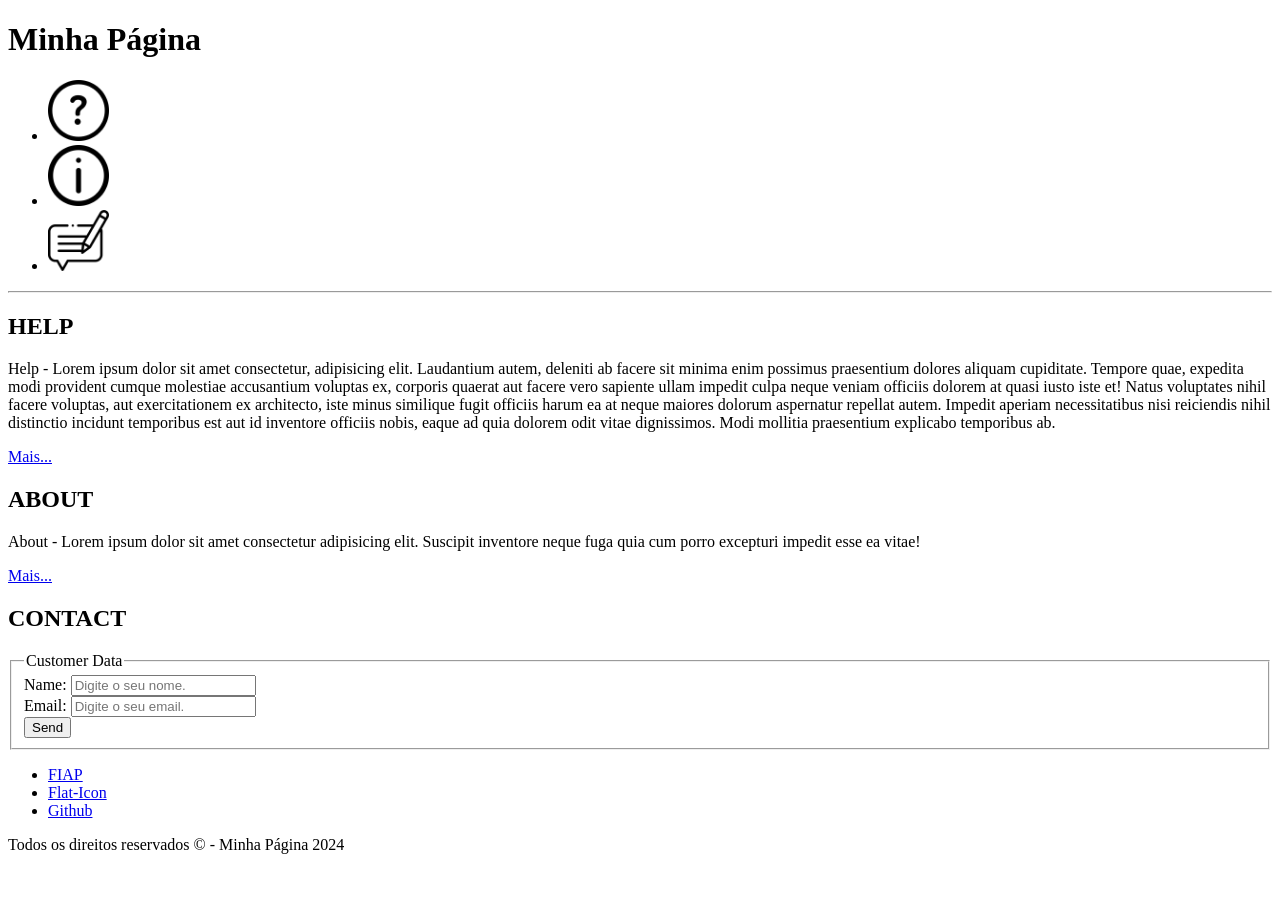
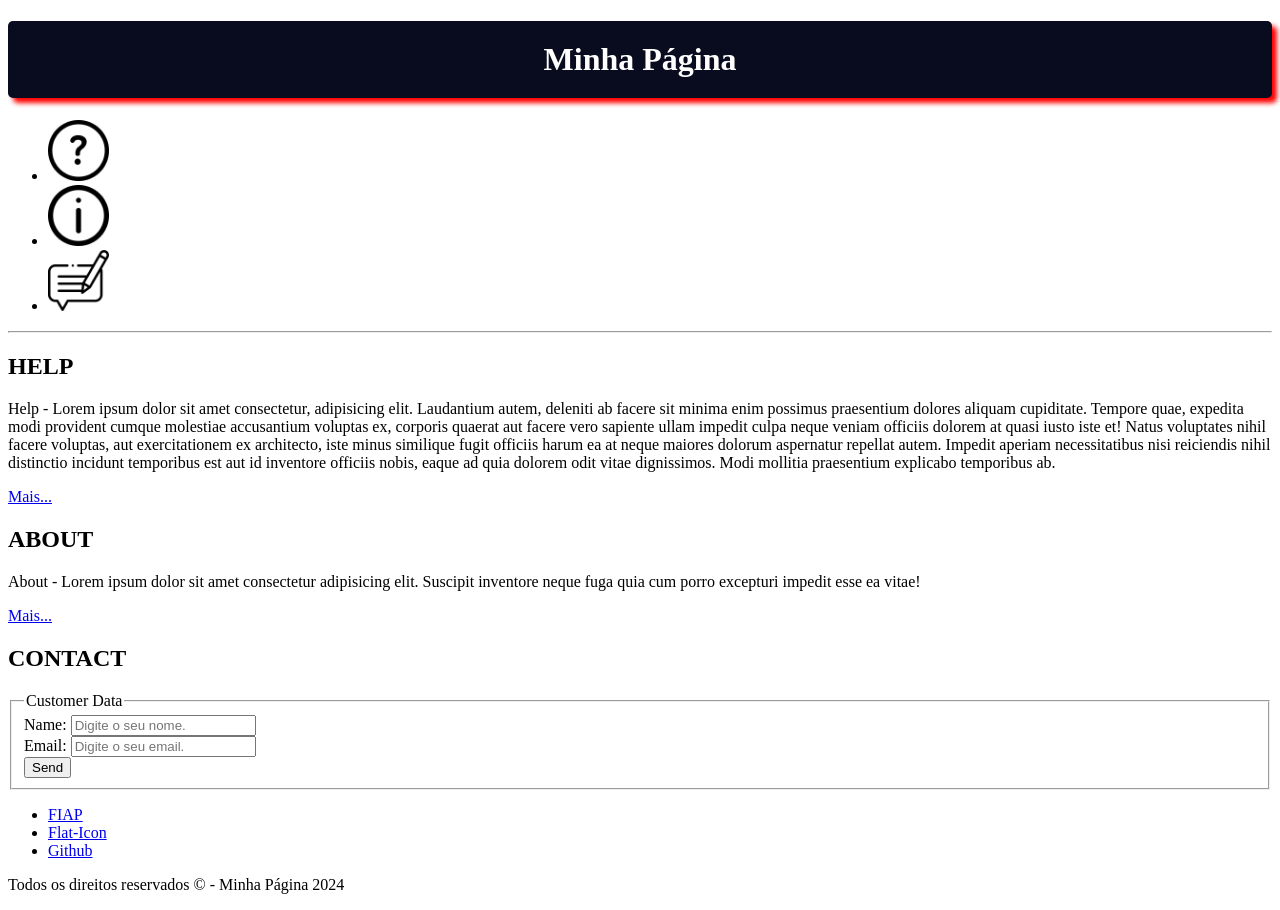
Before and after one commit to alecarlosjesus/primeiro-projeto-o, a plain HTML site: page index.html in a window 1280 px wide. Before the commit the page ends 870 px from the top, so only its background shows below. Drawn offline with Linux system fonts and the light colour scheme.

Commit message:
Iniciando com seletores CSS.

```diff
--- a/index.html
+++ b/index.html
@@ -6,6 +6,33 @@
     <meta charset="UTF-8" />
     <meta name="viewport" content="width=device-width,initial-scale=1.0" />
     <title>Página Básica</title>
+
+    <!--Este bloco de css interno -->
+    <style>
+      /*
+			Este é um comentário em CSS...
+		*/
+
+      /*
+			O que é um SELETOR CSS?
+			Um seletor CSS pode ser uma tag HTML qualquer...
+			Um atributo do tipo class ou id também sao seletores.
+
+			TAGS como seletores:
+			p{ } Esse um bloco de código onde serão adicionadas as propriedades e seus valores.
+			p{ color : white; } Aqui podemos o seletor p recebendo a propriedade color com o valor white.
+			Podemos adicionar mais de uma propriedade para o seletor.
+		*/
+
+      h1 {
+        background-color: #090b1e;
+        color: #fff;
+        text-align: center;
+        padding: 20px 0;
+        border-radius: 5px;
+        box-shadow: 5px 5px 5px #ff0000;
+      }
+    </style>
   </head>
   <body>
     <div id="container">
```
